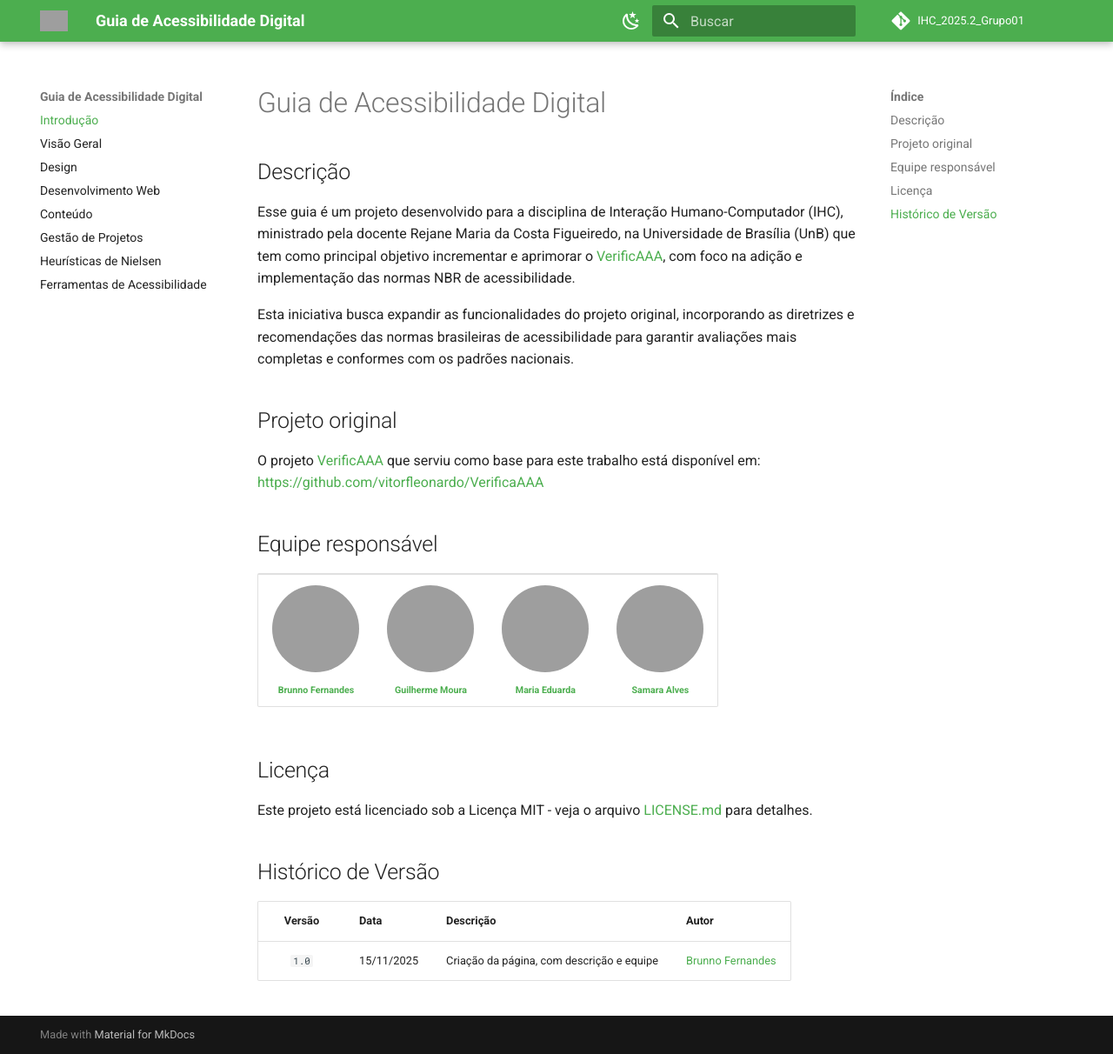
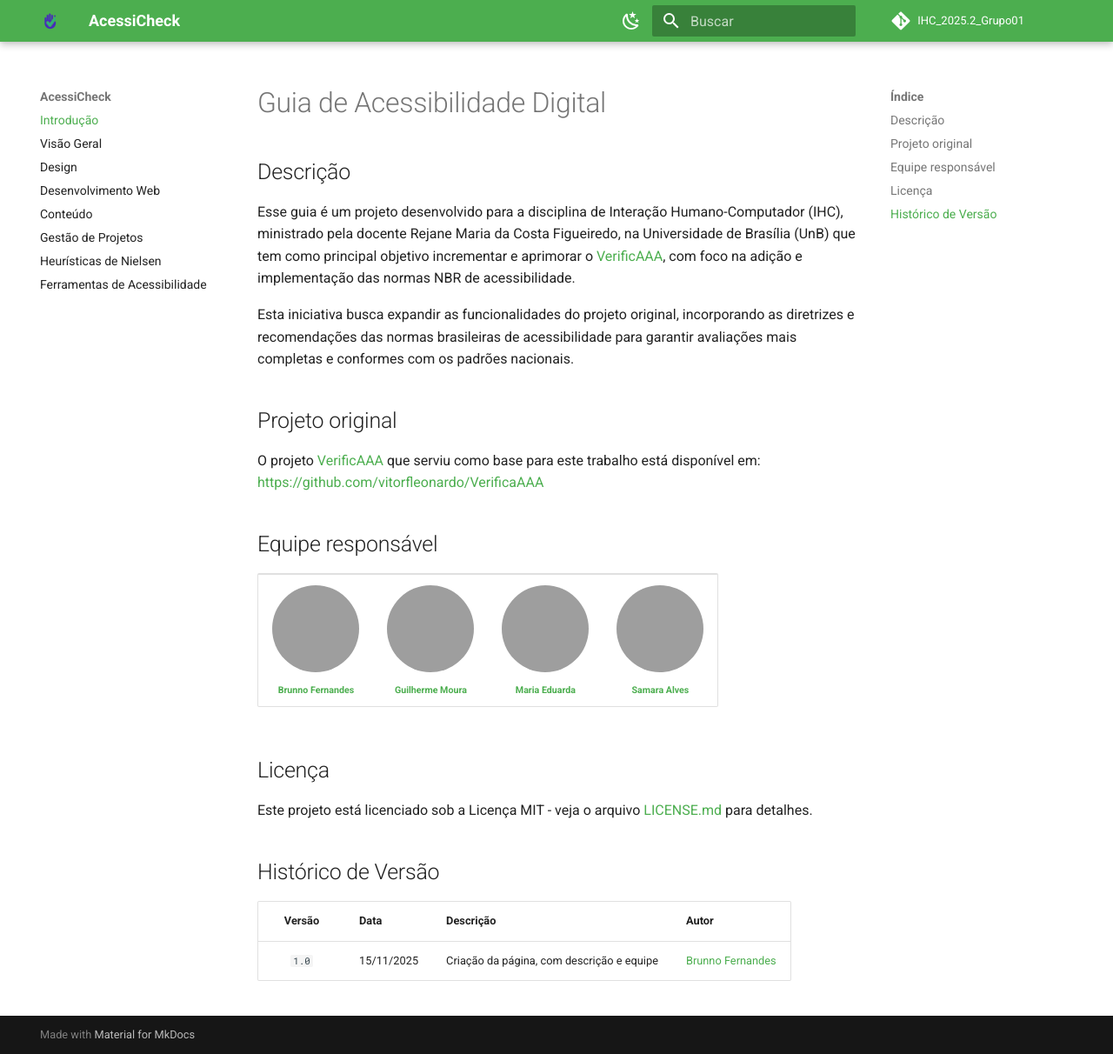
Before and after one commit to UnB-IHC/IHC_2025.2_Grupo01, an MkDocs documentation site: the page built from docs/index.md, in a window 1280 px wide and 1212 px high. Shown: the whole window at 87% size. Built offline with MkDocs 1.6.1 and Material for MkDocs 9.7.7, drawn with Linux system fonts in a browser that asks for light colours; comment, search, counter and statistics services are not loaded; grey boxes are pictures that could not be loaded.

Commit message:
ajuste da logo

```diff
--- a/mkdocs.yml
+++ b/mkdocs.yml
@@ -1,12 +1,12 @@
-site_name: Guia de Acessibilidade Digital
+site_name: AcessiCheck
 repo_url: https://github.com/UnB-IHC/IHC_2025.2_Grupo01/
 repo_name: IHC_2025.2_Grupo01
 
 theme:
   name: material
   language: pt
-  logo: assets/images/logo-acessicheck.png
-  favicon: assets/images/logo-acessicheck.png
+  logo: assets/images/logo-icon.png
+  favicon: assets/images/logo-icon.png
   palette:
     - scheme: default
       primary: 'green'
```
Also changed, not shown: docs/assets/images/logo-icon.png (added).
